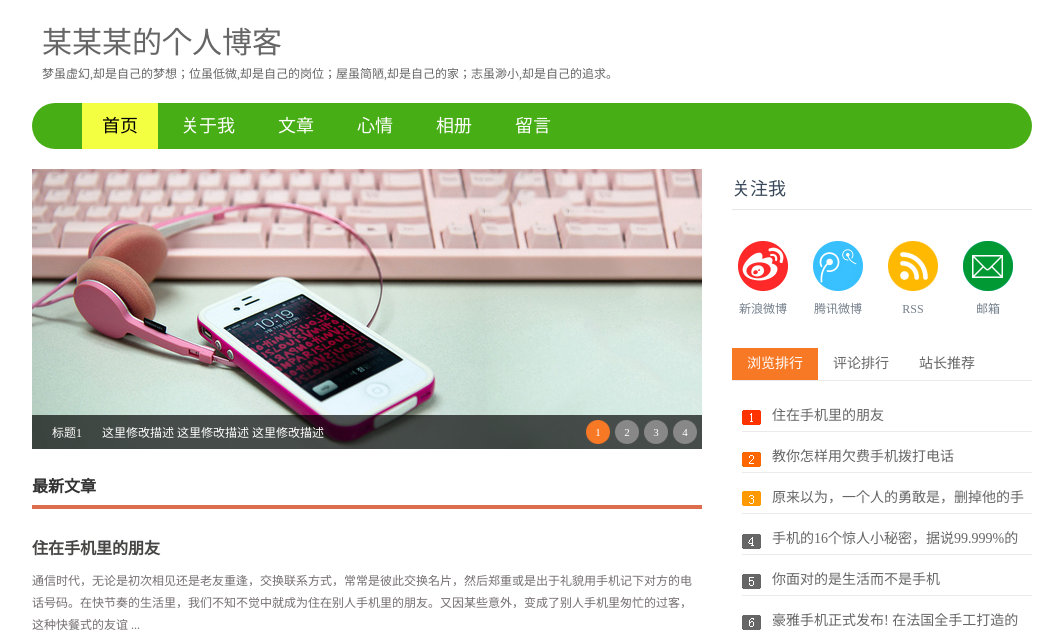
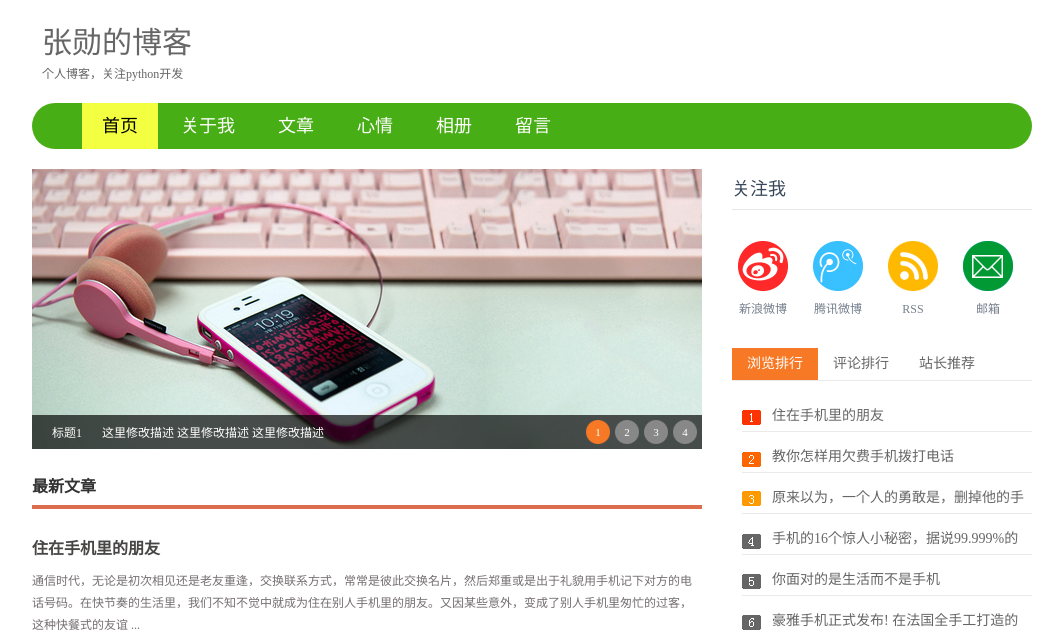
Before and after one commit to agsgs2007/blog_project, a Django app: page / in a window 1280 px wide. Shown: the top 636 px of the page, without its empty margins (108-1171 px from the left). Run offline with Django 3.2, Linux system fonts and the light colour scheme.

Commit message:
在settings文件中加入自定义的全局参数。在views文件中创建了一个模板上下文处理器的函数，模板中直接可以使用全局参数

```diff
--- a/blog/views.py
+++ b/blog/views.py
@@ -1,10 +1,19 @@
 # -*- coding:utf-8 -*-
 
 from django.shortcuts import render
+from django.conf import settings
 
 #在此次创建日志器，根据设定输出错误信息
 import logging
 logger = logging.getLogger('blog.views')
+
+
+# 用于模板的全局配置信息,该函数作为模板的上下文处理器
+# 模板中可以直接使用下面的字典名
+
+def global_settings(request):
+    return {'SITE_NAME':settings.SITE_NAME,
+            'SITE_DESC':settings.SITE_DESC}
 
 
 def index(request):
--- a/blog_project/settings.py
+++ b/blog_project/settings.py
@@ -70,6 +70,7 @@ TEMPLATES = [
                 'django.template.context_processors.request',
                 'django.contrib.auth.context_processors.auth',
                 'django.contrib.messages.context_processors.messages',
+                'blog.views.global_settings',   # 这里每个处理器在每个页面调用时都能调用
             ],
         },
     },
@@ -132,6 +133,11 @@ STATIC_URL = '/static/'
 STATICFILES_DIRS = [
     os.path.join(BASE_DIR,  'static'),
 ]
+
+
+# 网站的基本信息配置
+SITE_NAME = '张勋的博客'
+SITE_DESC = '个人博客，关注python开发'
 
 
 
--- a/templates/index.html
+++ b/templates/index.html
@@ -4,7 +4,7 @@
 <html>
 <head>
 <meta charset="utf-8">
-<title>张勋的个人博客</title>
+<title>{{ SITE_NAME }}</title>
 <meta name="keywords" content="" />
 <meta name="description" content="" />
 <link href="{% static 'css/base.css' %}" rel="stylesheet" />
@@ -18,8 +18,8 @@
 <body>
 <header>
   <div class="logo">
-      <h1>某某某的个人博客</h1>
-      <p>梦虽虚幻,却是自己的梦想；位虽低微,却是自己的岗位；屋虽简陋,却是自己的家；志虽渺小,却是自己的追求。</p>
+      <h1>{{ SITE_NAME }}</h1>
+      <p>{{ SITE_DESC }}</p>
   </div>
   <nav id="topnav" class="f_r">
     <ul>
```
Also changed, not shown: 1 other file.
